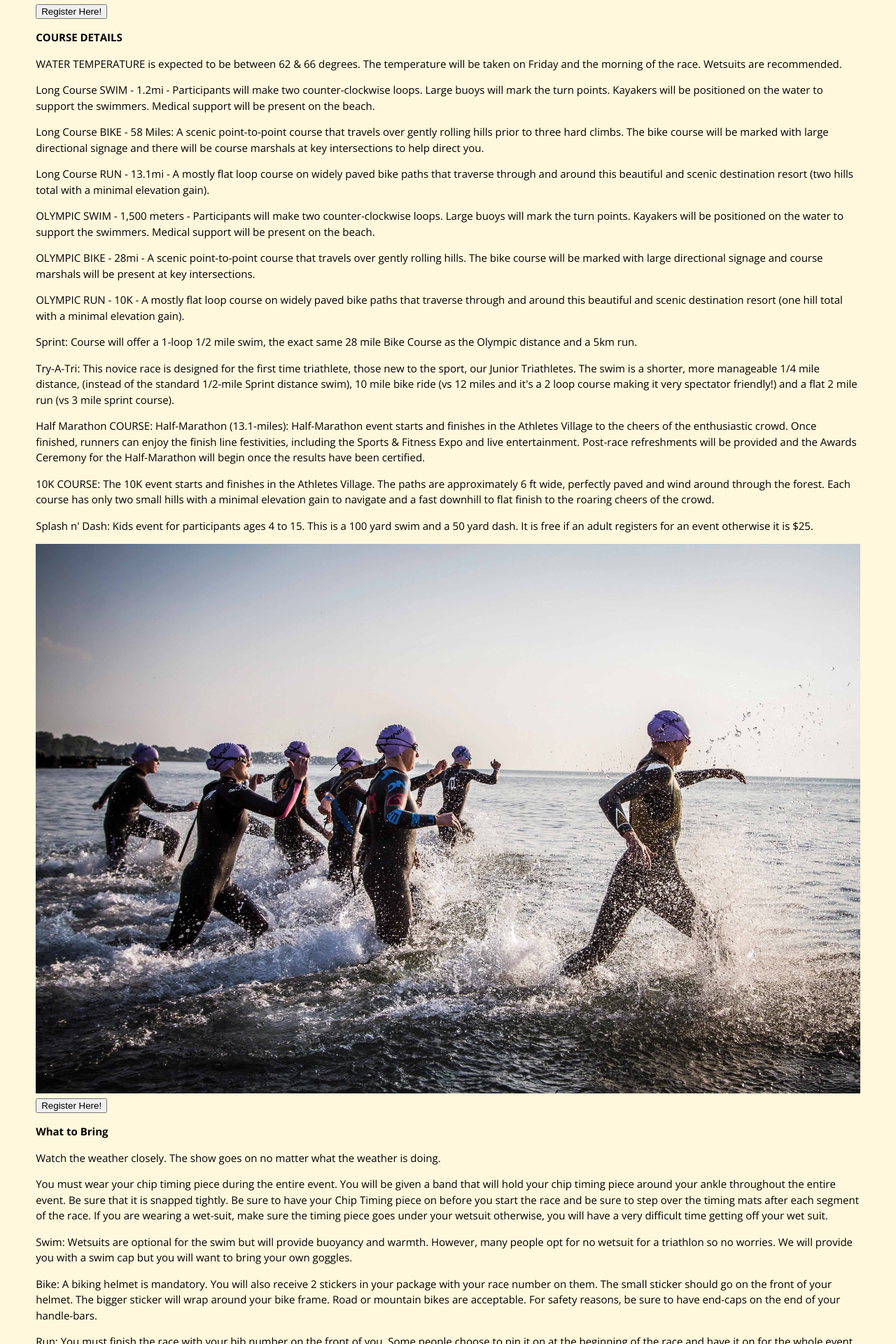
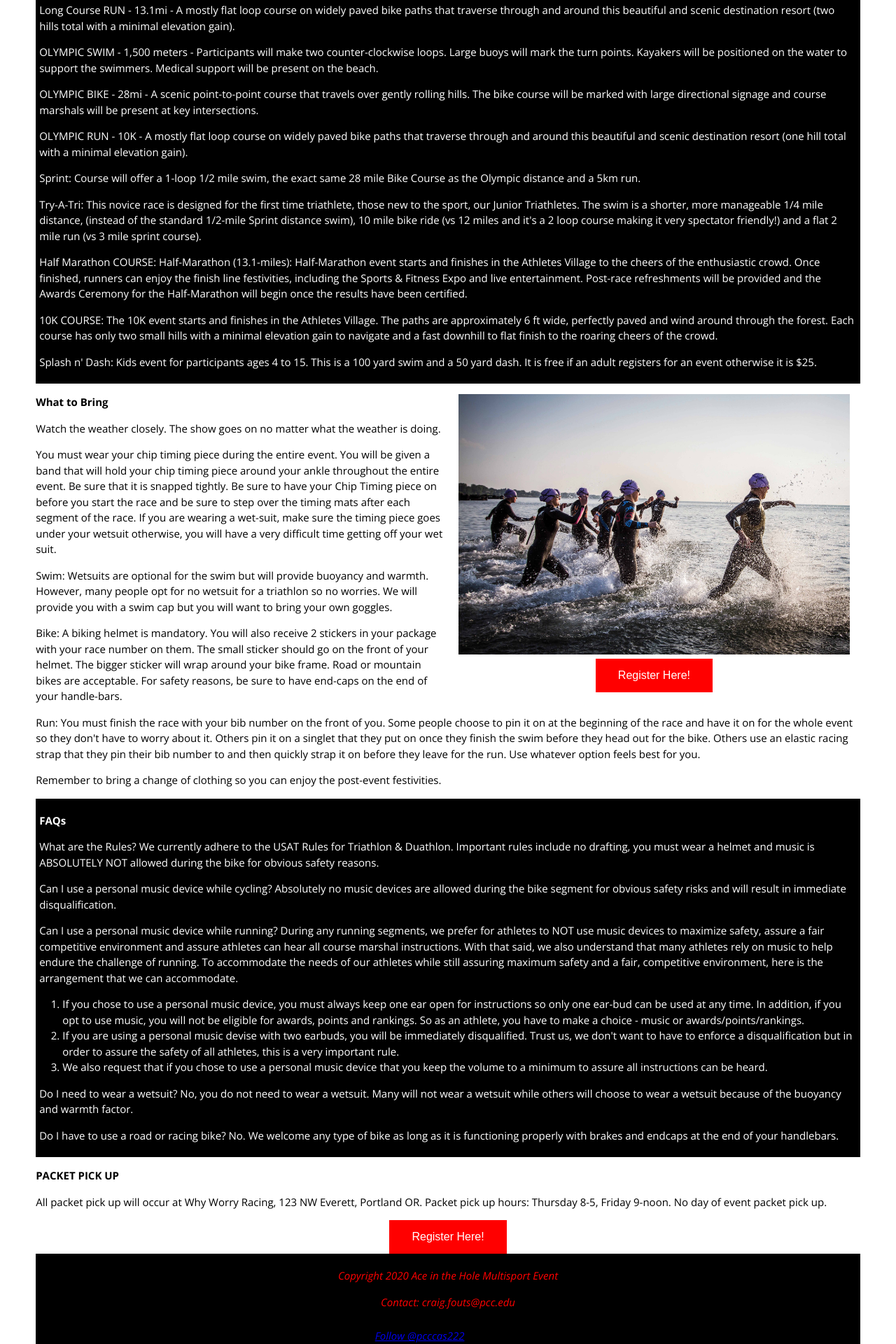
Before and after one commit to cf-pcc/aceinthehole, a PHP site: page /event.php in a window 1280 px wide. Shown: the part 1399-3319 px from the top of the page at 70% size. Run offline with PHP 8.4, Linux system fonts and the light colour scheme; style sheets or scripts are compiled from the project's sources; some libraries are stand-ins or nearby versions; grey boxes are pictures that could not be loaded.

Commit message:
Add files via upload

```diff
--- a/css/navigation.css
+++ b/css/navigation.css
@@ -11,7 +11,12 @@ Programmer: Craig Fouts
 
 /* remove bullet in front of list items in menu */
 
+.header {
+    background-color: #FF0000;
+}
+
 .header ul {
+    background: #000;
     list-style-type: none;
     margin-top: 0;
     padding-left: 0;
@@ -28,11 +33,11 @@ Programmer: Craig Fouts
 
 .header li a {
     text-decoration: none;
-    color: #333;
+    color: #FFF;
 }
 
 .header li a:hover {
-    background-color: #F4F4F4;
+    background-color: #F00;
 }
 
 /* space around each of the menu items */
@@ -129,6 +134,7 @@ around the menu. You may find it helpful to change 'left' to 'right' to see what
     float: left;
     margin: 0 0 10px 0;
     max-height: none;
+    width: 100%;
 }
 
 .header ul {
--- a/css/style.less
+++ b/css/style.less
@@ -8,9 +8,10 @@ Programmer: Craig Fouts
 
 /* colors */
 
-@baseColor: #FFF8DC;
-@mBgColor: @baseColor;
-@tBgColor: @baseColor;
+@baseColor: #000000;
+@mBgColor: #FFFFFF;
+@tBgColor: #FFFFFF;
+/*@tBgColor: #FFF8DC;*/
 @dBgColor: spin(@tBgColor, 80);
 @footerColor: #FF0000;
 @referencesHoverColor: #E8E8E8;
@@ -83,10 +84,79 @@ li {
 }
 
 footer {
+    background-color: #000000;
 	margin-bottom: 10px;
+    padding-bottom: 5px;
+    padding-top: 5px;
 	font-style: italic;
 	#project_mixins > .color(@footerColor);
     text-align: center;
+}
+
+td {
+    vertical-align: text-top;
+}
+
+.button {
+    align-items: center;
+    background-color: #FF0000;
+    border: none;
+    color: #FFFFFF;
+    padding: 15px 32px;
+    text-align: center;
+    text-decoration: none;
+    display: inline-block;
+    font-size: 16px;
+}
+
+.form {
+    background-color: #000000;
+    color: #FFFFFF;
+    border: solid;
+    border-color: #000000;
+    margin: 5px;
+    padding: 5px;
+}
+
+.left {
+    width: 50%;
+    float: left;
+}
+
+.right {
+    //display: inline-block;
+    //max-width: inherit;
+    //max-height: inherit;
+    float: right;
+    //margin-left: auto;
+    width: 50%;
+    padding: 15px;
+    //position: relative;
+}
+
+.clear {
+    background-color: #000000;
+    color: #FFFFFF;
+    clear: both;
+    padding: 5px;
+}
+
+.center {
+    display: flex;
+    align-items: center;
+    justify-content: center;
+}
+
+.reglink {
+    &:link {
+        text-decoration: none;
+        color: #000000;
+    }
+
+    &:visited {
+        text-decoration: none;
+        color: #000000;
+    }
 }
 
 #references {
```
Also changed, not shown: css/style.css (+56 -2 lines), css/reset.css (line endings or trailing spaces).
